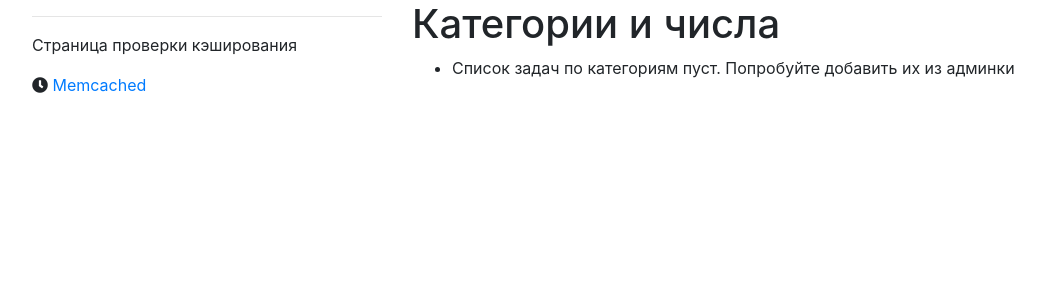
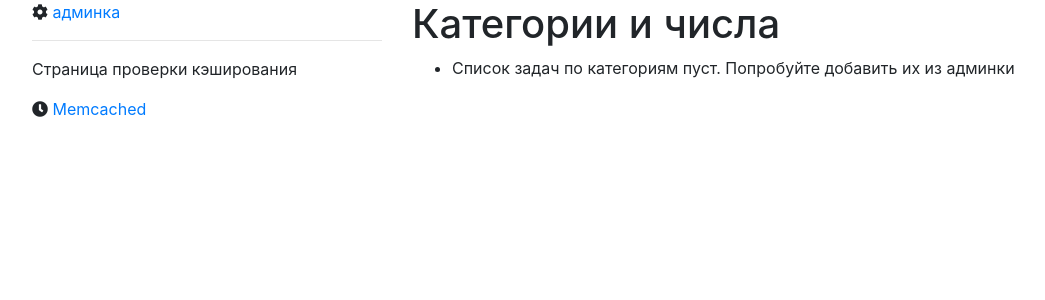
Before and after one commit to scherbininvladimir/ToDoApp, a Django app: page / in a window 1280 px wide. Shown: the top 300 px of the page, without its empty margins (53-1098 px from the left). Run offline with Django 3.2, Linux system fonts and the light colour scheme; some libraries are stand-ins or nearby versions.

Commit message:
memcached

```diff
--- a/templates/base.html
+++ b/templates/base.html
@@ -21,8 +21,8 @@
               <p>Login: {{ user.username }}</p>
               <i class="fas fa-home"></i>&nbsp;<a href="/">На главную</a>
               <i class="fas fa-clipboard-list"></i>&nbsp;<a href="{% url "tasks:list" %}">задачи</a>
-              <i class="fas fa-cog"></i>&nbsp;<a href='{% url 'admin:index' %}'>админка</a>
             {% endif %}
+            <i class="fas fa-cog"></i>&nbsp;<a href='{% url 'admin:index' %}'>админка</a>
             <hr>
             <p>Страница проверки кэширования</p>
             <i class="fas fa-clock"></i>&nbsp;<a href="/datetime">Memcached</a>
```
